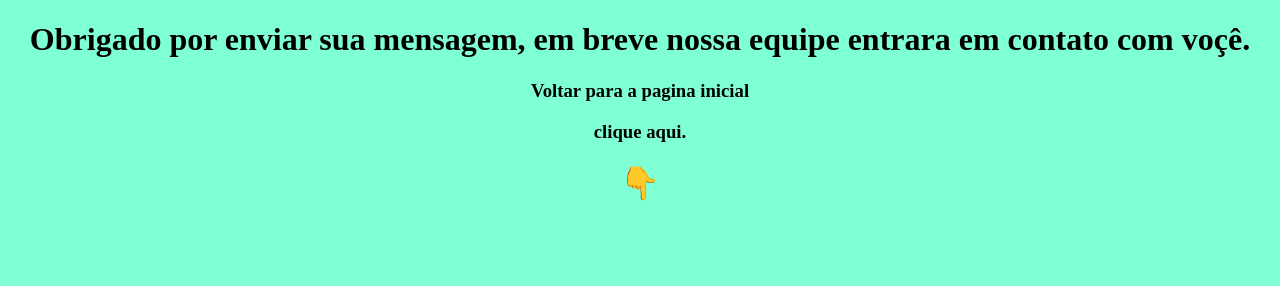
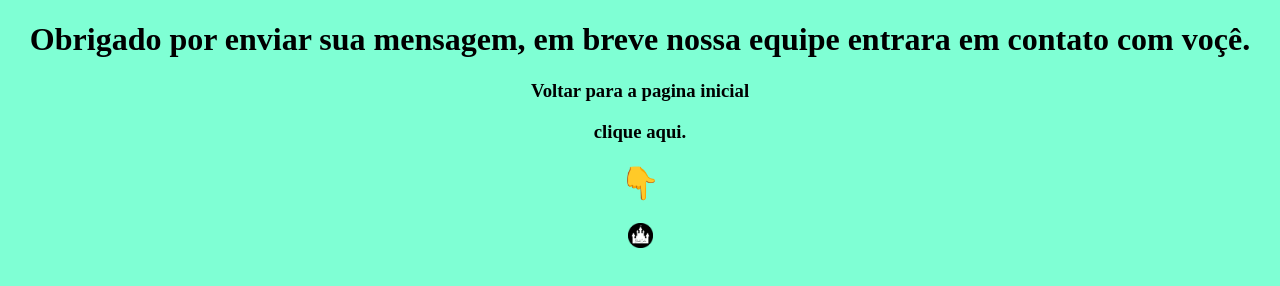
Before and after one commit to InfinityCooperative/pagina-de-agradecimento-blanck, a plain HTML site: page index.html in a window 1280 px wide. Drawn offline with Linux system fonts and the light colour scheme.

Commit message:
Update index.html

```diff
--- a/index.html
+++ b/index.html
@@ -11,6 +11,6 @@
     <h3>Voltar para a pagina inicial</h3>
     <p><h3>clique aqui.</h3></p>
     <p><h1>👇</h1></p>
-    <a href=""><img src="" class="logo" ></a>
+    <a href=""><img src="imagens/castle icon.png" class="logo" ></a>
 </body>
 </html>
```
